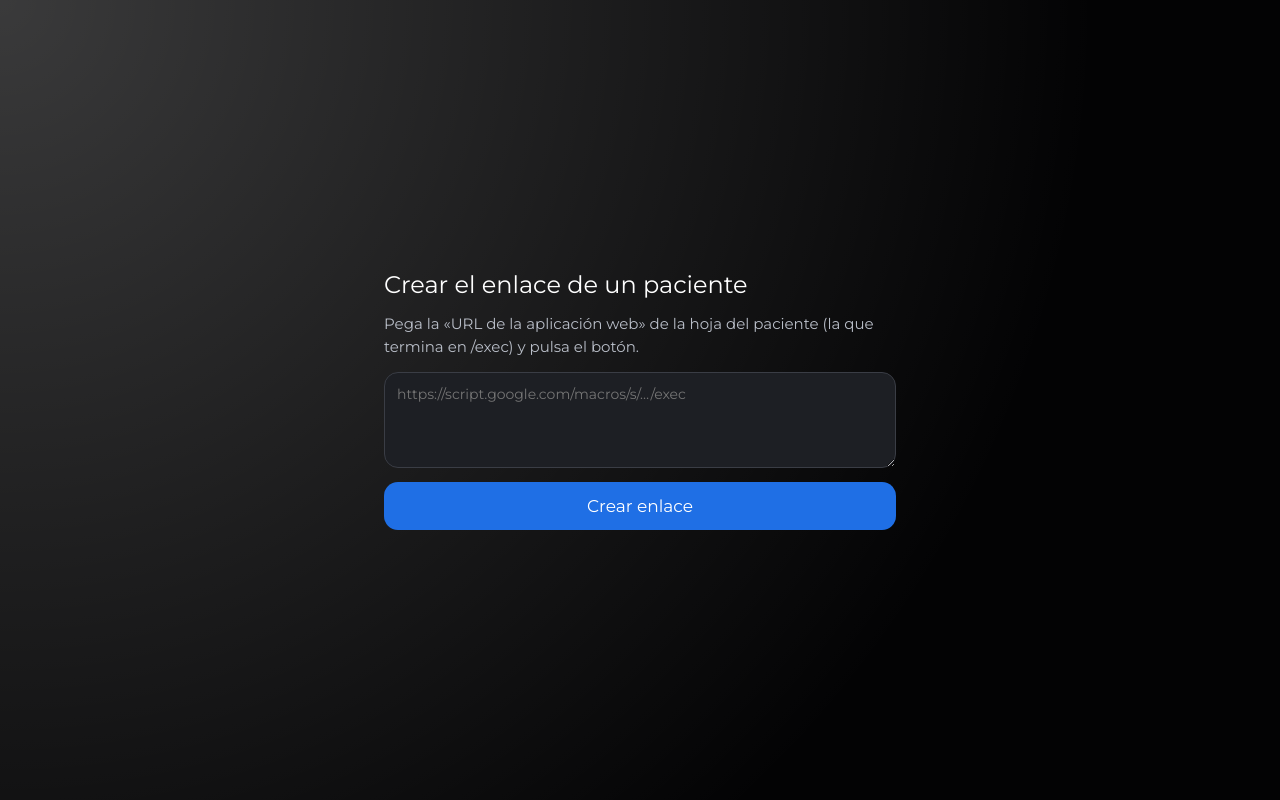
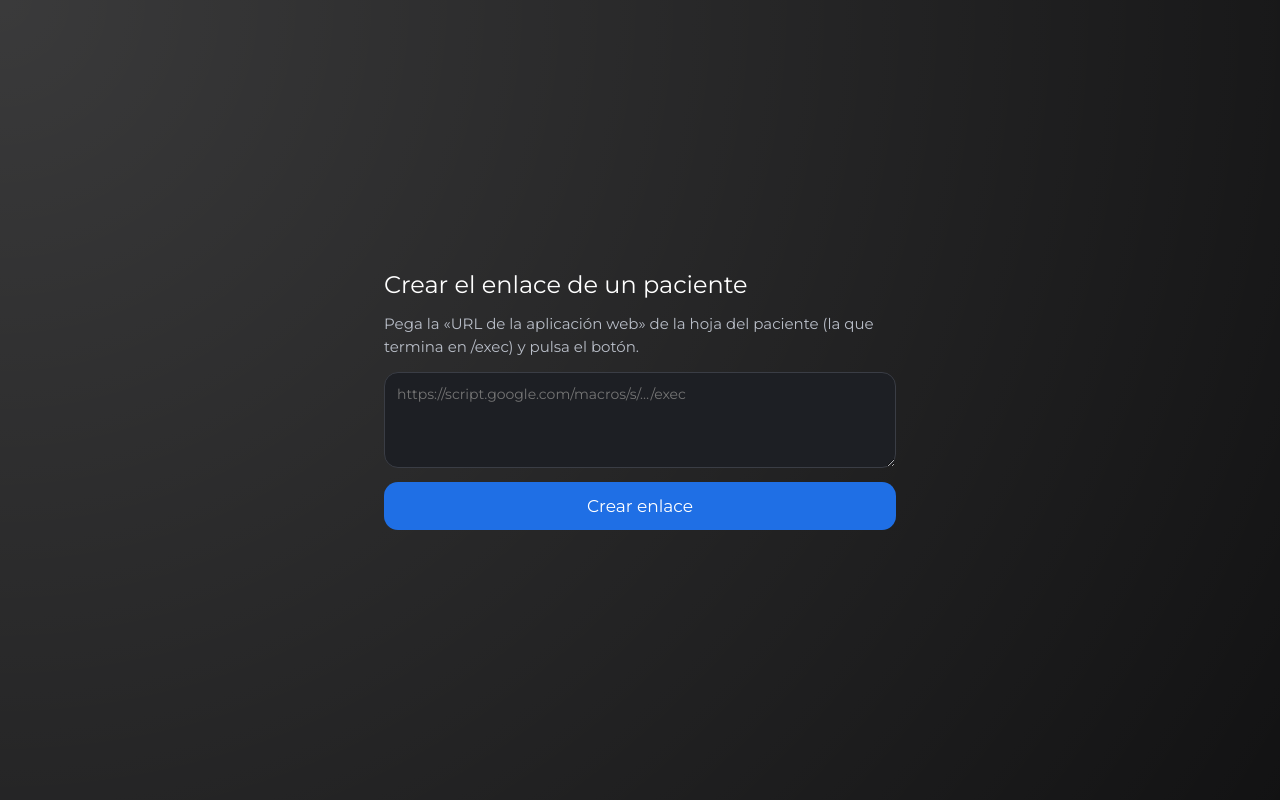
Before and after one commit to XaviRecio/entreno, a plain HTML site: page index.html in a window 1280 px wide. Drawn offline with Linux system fonts and the light colour scheme.

Commit message:
index.html

```diff
--- a/index.html
+++ b/index.html
@@ -25,8 +25,8 @@
   <style>
     * { box-sizing: border-box; -webkit-tap-highlight-color: transparent; }
     /* Fondo: negro azabache con un círculo de luz blanca en la esquina superior izquierda que «respira» (igual que el de la app) */
-    :root { --fa: .24; --fr: 82%;
-            --fondo-app: radial-gradient(circle at 0% 0%, rgba(255,255,255,var(--fa)) 0%, rgba(255,255,255,0) var(--fr)), #030304; }
+    :root { --fa: .24; --fk: .9;
+            --fondo-app: radial-gradient(circle calc(var(--fk) * 200vw) at 0% 0%, rgba(255,255,255,var(--fa)) 0%, rgba(255,255,255,0) 100%), #030304; }
     html, body { margin: 0; height: 100%; background: var(--fondo-app); overflow: hidden; overscroll-behavior: none; }
     body { font-family: 'Montserrat', -apple-system, BlinkMacSystemFont, "Segoe UI", Roboto, Arial, sans-serif;
            font-weight: 400; color: #ffffff; }
@@ -84,7 +84,7 @@
 
   <script>
     var T0 = performance.now();
-    (function () {            // fondo que respira: intensidad 24 % ± 6, tamaño 82 % ± 10, ciclos de 9 s (igual que en la app)
+    (function () {            // fondo que respira: intensidad 24 % ± 6, radio 1,8 veces el ancho ± 0,18, ciclos de 9 s (igual que en la app)
       var raiz = document.documentElement, ultimo = 0;
       if (window.matchMedia && matchMedia('(prefers-reduced-motion: reduce)').matches) return;
       function paso(n) {
@@ -93,7 +93,7 @@
         ultimo = n;
         var f = 2 * Math.PI * (n - T0) / 9000;
         raiz.style.setProperty('--fa', ((24 + 6 * Math.sin(f)) / 100).toFixed(3));
-        raiz.style.setProperty('--fr', (82 + 10 * Math.sin(f + 1.6)).toFixed(1) + '%');
+        raiz.style.setProperty('--fk', (0.9 + 0.09 * Math.sin(f + 1.6)).toFixed(3));
       }
       requestAnimationFrame(paso);
     })();
```
